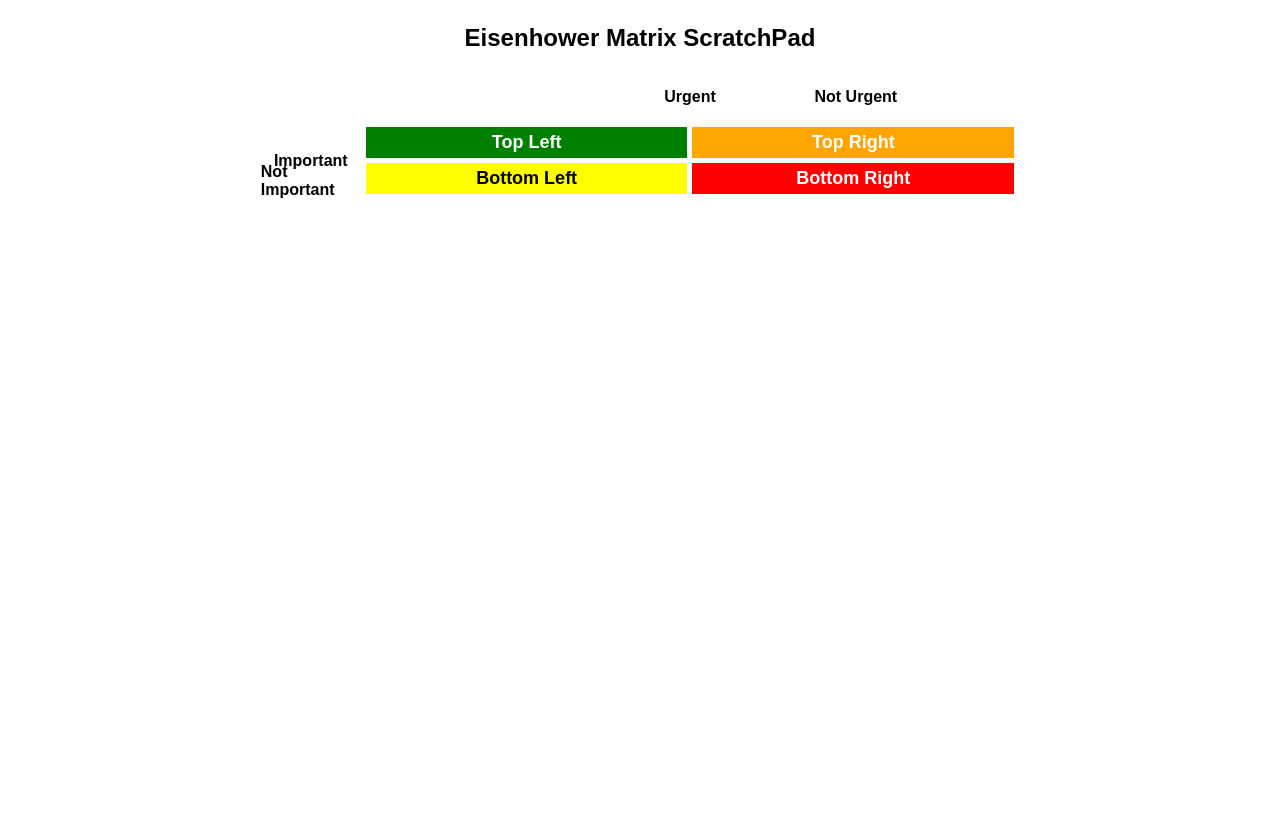
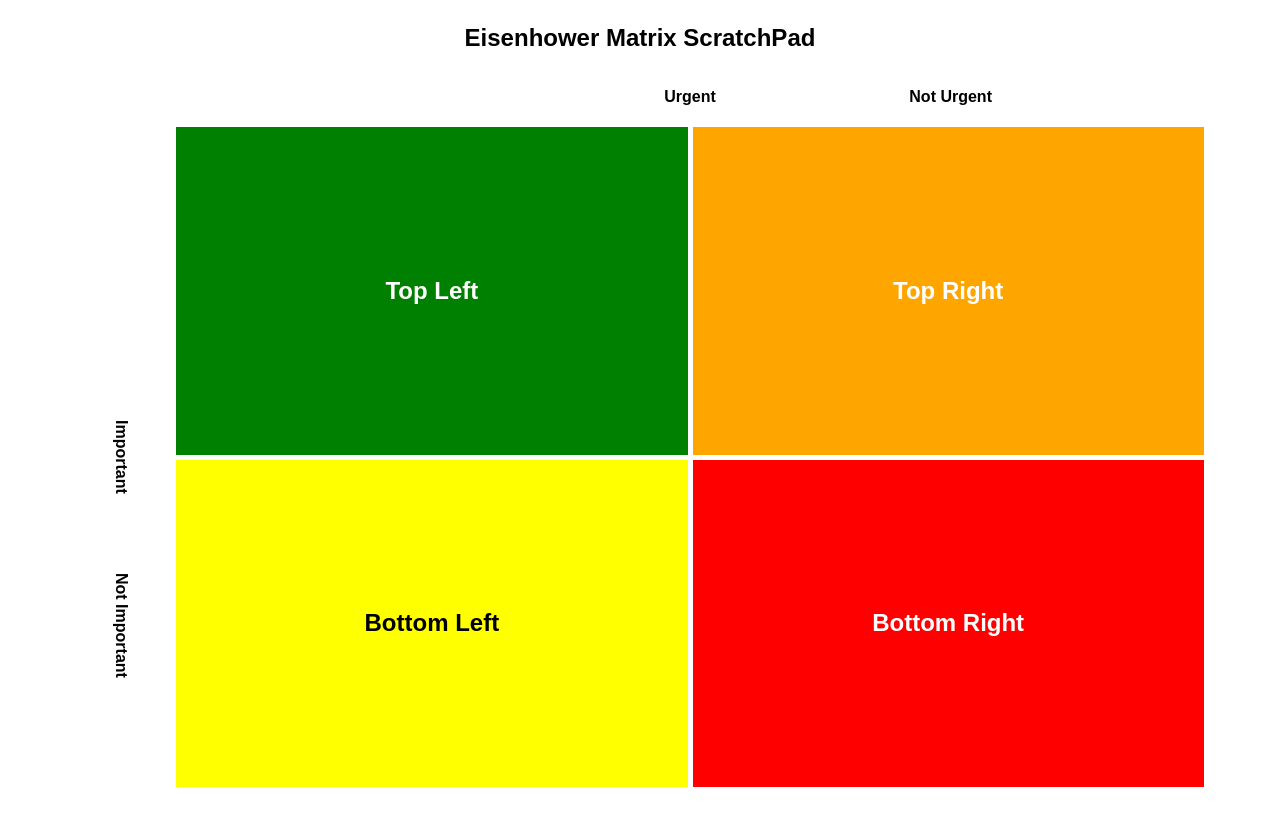
Before and after one commit to rgutmann39/eisen, a React (Create React App) app: page / in a window 1280 px wide. Built offline with nearby package versions, Linux system fonts and the light colour scheme.

Commit message:
updating UI rendering of webpage

```diff
--- a/src/App.css
+++ b/src/App.css
@@ -4,6 +4,8 @@
   flex-direction: column;
   align-items: center;
   font-family: Arial, sans-serif;
+  height: 100vh;
+  margin: 0;
 }
 
 .title {
@@ -19,7 +21,8 @@
   grid-template-columns: 100px 1fr 1fr;
   grid-template-rows: 50px 1fr 1fr;
   gap: 5px;
-    width: 60%;
+  width: 90%;
+  height: 90%;
 }
 
 .axis-label {
@@ -32,30 +35,38 @@
 .important-label {
   grid-row: 2 / span 2;
   grid-column: 1 / 2;
+  writing-mode: vertical-rl;
+  text-align: center;
 }
 
 .not-important-label {
   grid-row: 3 / span 2;
   grid-column: 1 / 2;
+  writing-mode: vertical-rl;
+  text-align: center;
 }
 
 .urgent-label {
   grid-row: 1 / 2;
   grid-column: 2 / span 2;
   text-align: center;
+  align-self: center;
+  justify-self: center;
 }
 
 .not-urgent-label {
   grid-row: 1 / 2;
   grid-column: 3 / span 2;
   text-align: center;
+  align-self: center;
+  justify-self: center;
 }
 
 .cell {
   display: flex;
   align-items: center;
   justify-content: center;
-    font-size: 18px;
+  font-size: 24px;
   color: white;
   font-weight: bold;
 }
```
Lines whose indentation alone changed are shown as unchanged.
